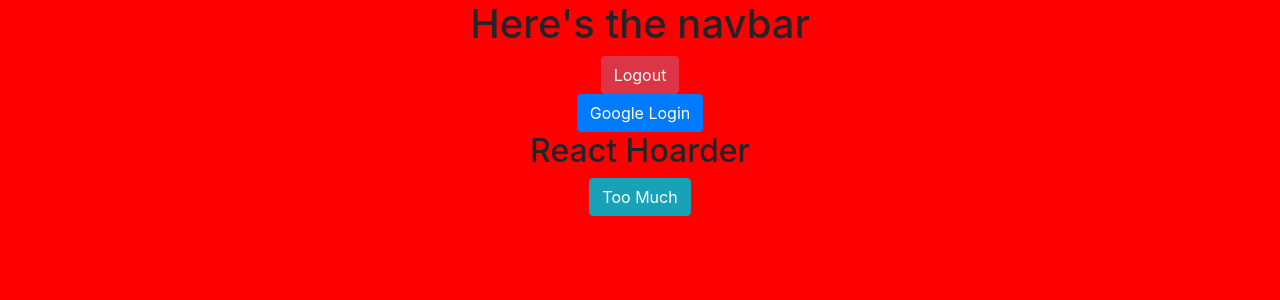
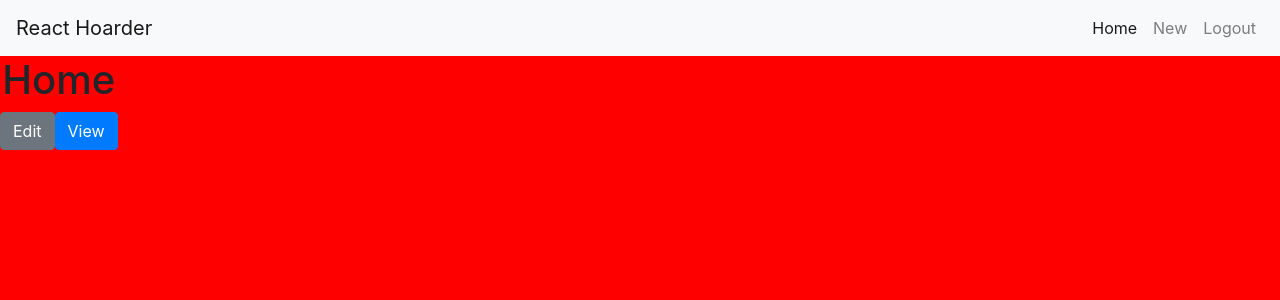
Before and after one commit to kenymc1/React-hoarder, a React (Create React App) app: page /home in a window 1280 px wide. Shown: the top 300 px of the page. Built offline with nearby package versions, Linux system fonts and the light colour scheme; no server answers; sample sign-in values are in the browser's storage.

Commit message:
routing works

```diff
--- a/package.json
+++ b/package.json
@@ -10,9 +10,12 @@
     "axios": "^0.19.2",
     "bootstrap": "^4.4.1",
     "firebase": "^7.14.3",
+    "prop-types": "^15.7.2",
     "react": "^16.13.1",
     "react-dom": "^16.13.1",
-    "react-scripts": "3.4.1"
+    "react-router-dom": "^5.2.0",
+    "react-scripts": "3.4.1",
+    "reactstrap": "^8.4.1"
   },
   "scripts": {
     "start": "react-scripts start",
--- a/src/App/App.js
+++ b/src/App/App.js
@@ -1,14 +1,39 @@
 import React from 'react';
 import firebase from 'firebase/app';
 import 'firebase/auth';
+import {
+  BrowserRouter,
+  Route,
+  Redirect,
+  Switch,
+} from 'react-router-dom';
+
 import Auth from '../components/pages/Auth/Auth';
 import MyNavbar from '../components/shared/MyNavbar/MyNavbar';
+import Home from '../components/pages/Home/Home';
+import New from '../components/pages/New/New';
+import Edit from '../components/pages/Edit/Edit';
+import SingleItem from '../components/pages/SingleItem/SingleItem';
+
 import fbConnection from '../helpers/data/connection';
 
 
 import './App.scss';
 
 fbConnection();
+
+const PublicRoute = ({ component: Component, authed, ...rest }) => {
+  const routeChecker = (props) => (authed === false
+    ? (<Component {...props} />)
+    : (<Redirect to={{ pathname: '/home', state: { from: props.location } }} />));
+  return <Route {...rest} render={(props) => routeChecker(props)} />;
+};
+const PrivateRoute = ({ component: Component, authed, ...rest }) => {
+  const routeChecker = (props) => (authed === true
+    ? (<Component {...props} />)
+    : (<Redirect to={{ pathname: '/auth', state: { from: props.location } }} />));
+  return <Route {...rest} render={(props) => routeChecker(props)} />;
+};
 
 class App extends React.Component {
   state = {
@@ -30,16 +55,29 @@
   }
 
   render() {
+    const { authed } = this.state;
+
     return (
       <div className="App">
-        <MyNavbar />
-        <Auth />
-        <h2>React Hoarder</h2>
-        <button className="btn btn-info">Too Much</button>
-      </div>
+      <BrowserRouter>
+        <React.Fragment>
+          <MyNavbar authed={authed}/>
+          <div className="container col-12">
+            <div className="row">
+              <Switch>
+                <PrivateRoute path='/home' component={Home} authed={authed} />
+                <PrivateRoute path='/stuff/new' component={New} authed={authed} />
+                <PrivateRoute path='/edit/:itemId' component={Edit} authed={authed} />
+                <PrivateRoute path='/stuff/:itemId' component={SingleItem} authed={authed} />
+                <PublicRoute path='/auth' component={Auth} authed={authed} />
+                <Redirect from="*" to="/home"/>
+              </Switch>
+            </div>
+          </div>
+        </React.Fragment>
+      </BrowserRouter>
+    </div>
     );
   }
 }
-
-
 export default App;
--- /dev/null
+++ b/src/components/pages/Edit/Edit.js
@@ -0,0 +1,11 @@
+import React from 'react';
+import './Edit.scss';
+
+class Edit extends React.Component {
+  render() {
+    return (
+      <h1>Edit Items Page</h1>
+    );
+  }
+}
+export default Edit;
--- /dev/null
+++ b/src/components/pages/Home/Home.js
@@ -0,0 +1,30 @@
+import React from 'react';
+import { Link } from 'react-router-dom';
+
+import './Home.scss';
+
+class Home extends React.Component {
+  editEvent = (e) => {
+    e.preventDefault();
+    const itemId = '12345';
+    this.props.history.push(`/edit/${itemId}`);
+  }
+
+  singleViewEvent = (e) => {
+    e.preventDefault();
+    const itemId = '67890';
+    this.props.history.push(`/stuff/${itemId}`);
+  }
+
+  render() {
+    return (
+      <div className="Home">
+
+      <h1>Home</h1>
+        <Link className="btn btn-secondary" onClick={this.editEvent}><i class="fas fa-pencil-alt"></i> Edit</Link>
+        <Link className="btn btn-primary" onClick={this.singleViewEvent}><i class="fas fa-search"></i> View</Link>
+      </div>
+    );
+  }
+}
+export default Home;
--- /dev/null
+++ b/src/components/pages/Home/Home.scss
@@ -0,0 +1,3 @@
+.Home {
+  display: block;
+}
--- /dev/null
+++ b/src/components/pages/New/New.js
@@ -0,0 +1,11 @@
+import React from 'react';
+import './New.scss';
+
+class New extends React.Component {
+  render() {
+    return (
+      <h1 className="New">New</h1>
+    );
+  }
+}
+export default New;
--- /dev/null
+++ b/src/components/pages/SingleItem/SingleItem.js
@@ -0,0 +1,13 @@
+import React from 'react';
+import './SingleItem.scss';
+
+class SingleItem extends React.Component {
+  render() {
+    return (
+      <div className="SingleItem">
+        <h1>Single Stuff</h1>
+      </div>
+    );
+  }
+}
+export default SingleItem;
--- /dev/null
+++ b/src/components/pages/SingleItem/SingleItem.scss
@@ -0,0 +1,3 @@
+.SingleItem {
+  display: block;
+}
--- a/src/components/shared/MyNavbar/MyNavbar.js
+++ b/src/components/shared/MyNavbar/MyNavbar.js
@@ -1,20 +1,68 @@
 import React from 'react';
+import { NavLink as RRLink } from 'react-router-dom';
+import {
+  Collapse,
+  Navbar,
+  NavbarToggler,
+  NavbarBrand,
+  Nav,
+  NavItem,
+  NavLink,
+} from 'reactstrap';
+
+import PropTypes from 'prop-types';
 import firebase from 'firebase/app';
 import 'firebase/auth';
-
 import './MyNavbar.scss';
 
 class MyNavbar extends React.Component {
+  static propTypes = {
+    authed: PropTypes.bool.isRequired,
+  }
+
+  state = {
+    isOpen: false,
+  }
+
   logMeOut = (e) => {
     e.preventDefault();
     firebase.auth().signOut();
   };
 
+  toggle = () => {
+    this.setState({ isOpen: !this.state.isOpen });
+  };
+
   render() {
+    const { isOpen } = this.state;
+    const buildNavbar = () => {
+      const { authed } = this.props;
+      if (authed) {
+        return (
+          <Nav className="ml-auto" navbar>
+            <NavItem>
+              <NavLink tag={RRLink} to="/home">Home</NavLink>
+            </NavItem>
+            <NavItem>
+              <NavLink tag={RRLink} to="/stuff/new">New</NavLink>
+            </NavItem>
+            <NavItem>
+              <NavLink onClick={this.logMeOut}>Logout</NavLink>
+            </NavItem>
+          </Nav>
+        );
+      }
+      return <Nav className="ml-auto" navbar></Nav>;
+    };
     return (
       <div className="MyNavbar">
-        <h1>Here's the navbar</h1>
-        <button className="btn btn-danger" onClick={this.logMeOut}>Logout</button>
+        <Navbar color="light" light expand="md">
+        <NavbarBrand href="/">React Hoarder</NavbarBrand>
+        <NavbarToggler onClick={this.toggle} />
+        <Collapse isOpen={isOpen} navbar>
+          {buildNavbar()}
+        </Collapse>
+      </Navbar>
       </div>
     );
   }
```
Also changed, not shown: src/helpers/propz/itemShape.js (added, +10 -0 lines), src/components/pages/Edit/Edit.scss (added), src/components/pages/New/New.scss (added), 1 other file (tests, documents, lock files or other folders).
